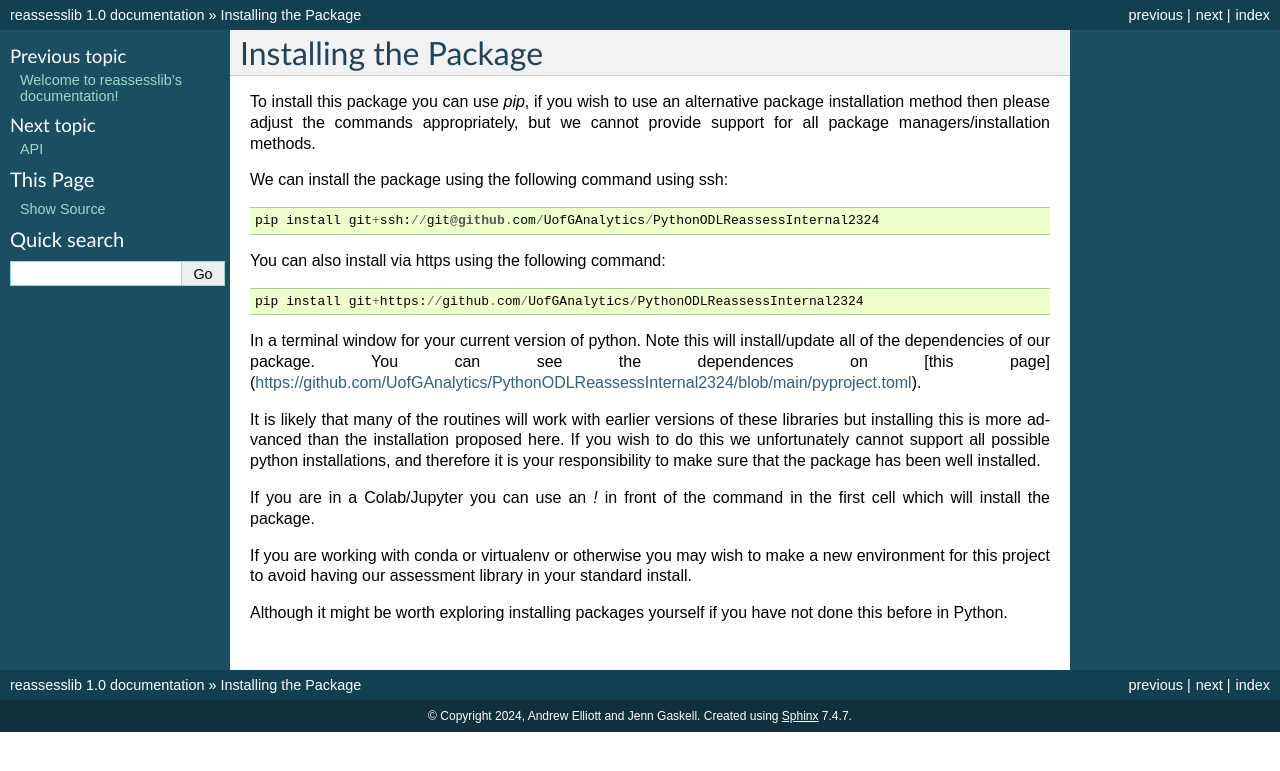
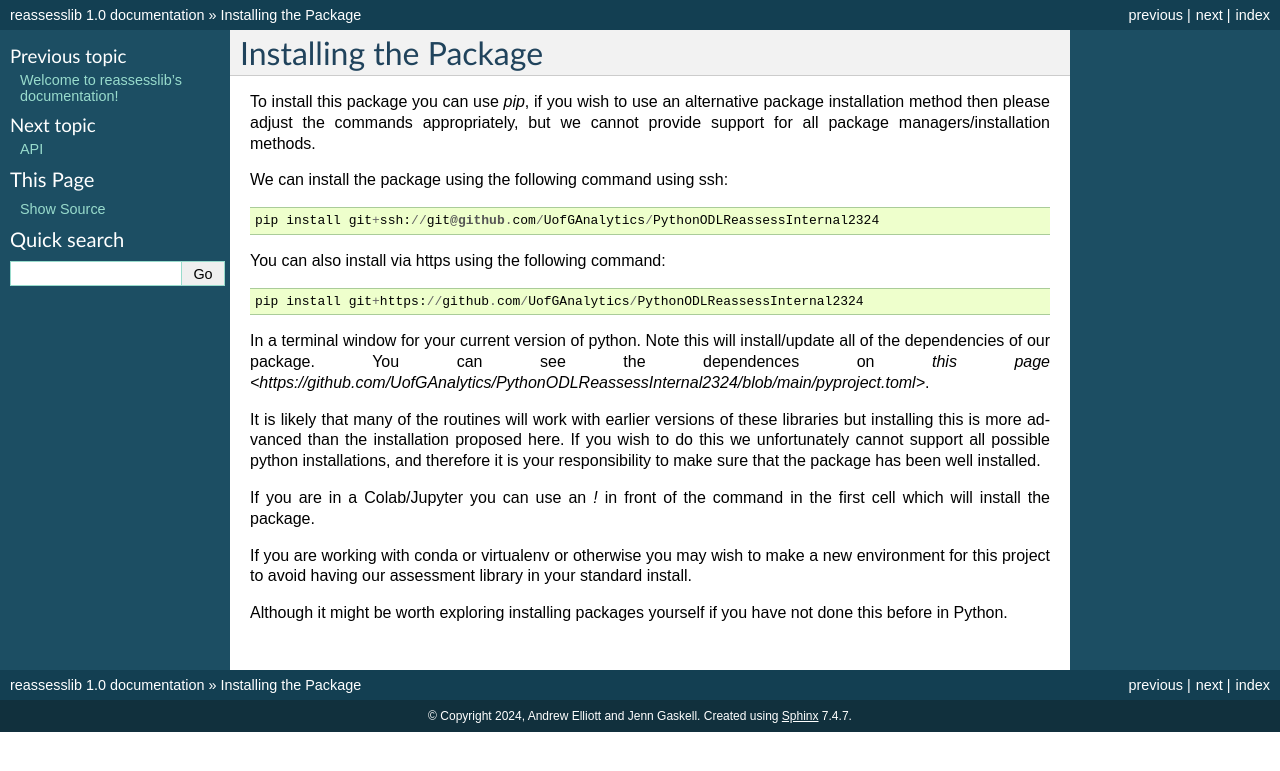
Before and after one commit to UofGAnalytics/PythonODLReassessInternal2324, a Sphinx documentation site: the page built from docs/Installation.rst, in a window 1280 px wide. Shown: the top 771 px of the page. Built offline with Sphinx 7.4.7, drawn with Linux system fonts in a browser that asks for light colours.

```diff
--- a/docs/Installation.rst
+++ b/docs/Installation.rst
@@ -17,8 +17,8 @@ You can also install via https using the following command::
 
 In a terminal window for your current version of python. Note this will
 install/update all of the dependencies of our package. You can see the
-dependences on [this
-page](https://github.com/UofGAnalytics/PythonODLReassessInternal2324/blob/main/pyproject.toml).
+dependences on `this page <https://github.com/UofGAnalytics/PythonODLReassessInternal2324/blob/main/pyproject.toml>`.
+
 
 It is likely that many of the routines will work with earlier versions of these
 libraries but installing this is more advanced than the installation proposed here.
```
